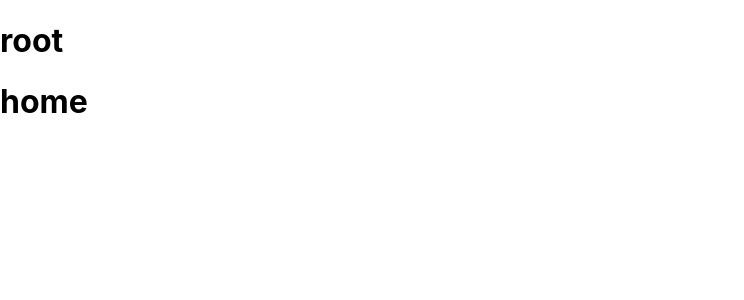
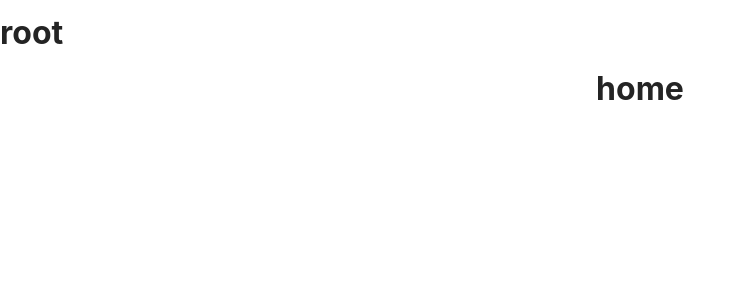
Before and after one commit to qwe8851/YumSeoul, a React (Create React App) app: page / in a window 1280 px wide. Shown: the top 300 px of the page, without its empty margins (0-744 px from the left). Built offline with nearby package versions, Linux system fonts and the light colour scheme.

Commit message:
design: index.css 추가

```diff
--- a/src/index.css
+++ b/src/index.css
@@ -1,3 +1,43 @@
+* {
+  box-sizing: border-box;
+}
+
+:root {
+  font-family: Inter, Avenir, Helvetica, Arial, sans-serif;
+  font-size: 16px;
+  line-height: 24px;
+  font-weight: 400;
+
+  color: #242424;
+  background-color: rgba(255, 255, 255, 0.87);
+
+  font-synthesis: none;
+  text-rendering: optimizeLegibility;
+  -webkit-font-smoothing: antialiased;
+  -moz-osx-font-smoothing: grayscale;
+  -webkit-text-size-adjust: 100%;
+
+  --color-gray-100: #f4f3f1;
+  --color-gray-200: #dddbd8;
+  --color-gray-300: #ccc9c6;
+  --color-gray-400: #aeaba7;
+  --color-gray-500: #8a8784;
+  --color-gray-600: #656360;
+  --color-gray-700: #4b4a47;
+  --color-gray-800: #31302e;
+  --color-gray-900: #1f1d1b;
+
+  --color-orange-100: #fcf3e1;
+  --color-orange-200: #fceccd;
+  --color-orange-300: #fae1af;
+  --color-orange-400: #fbd997;
+  --color-orange-500: #ffd37c;
+  --color-orange-600: #f9c762;
+  --color-orange-700: #fbc14d;
+  --color-orange-800: #fab833;
+  --color-orange-900: #f6ad1b;
+}
+
 body {
   margin: 0;
   font-family: -apple-system, BlinkMacSystemFont, 'Segoe UI', 'Roboto', 'Oxygen',
@@ -11,3 +51,23 @@ code {
   font-family: source-code-pro, Menlo, Monaco, Consolas, 'Courier New',
     monospace;
 }
+
+ul {
+  padding: 0;
+  margin: 0;
+}
+
+main {
+  margin: 2rem auto;
+  text-align: center;
+  color-scheme: dark;
+}
+
+a {
+  text-decoration: none;
+}
+
+a:hover,
+a.action {
+  text-decoration: underline;
+}
```
